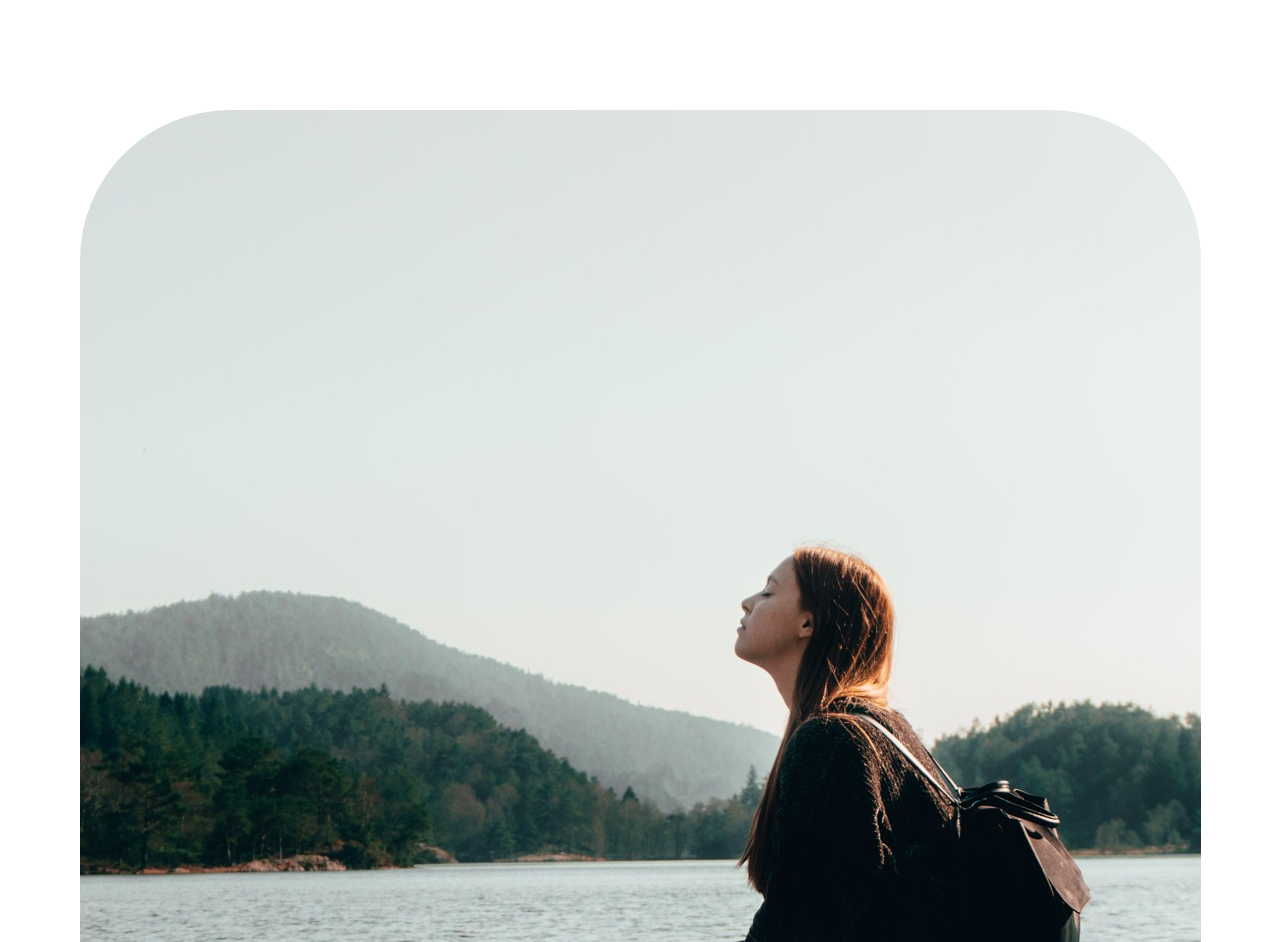
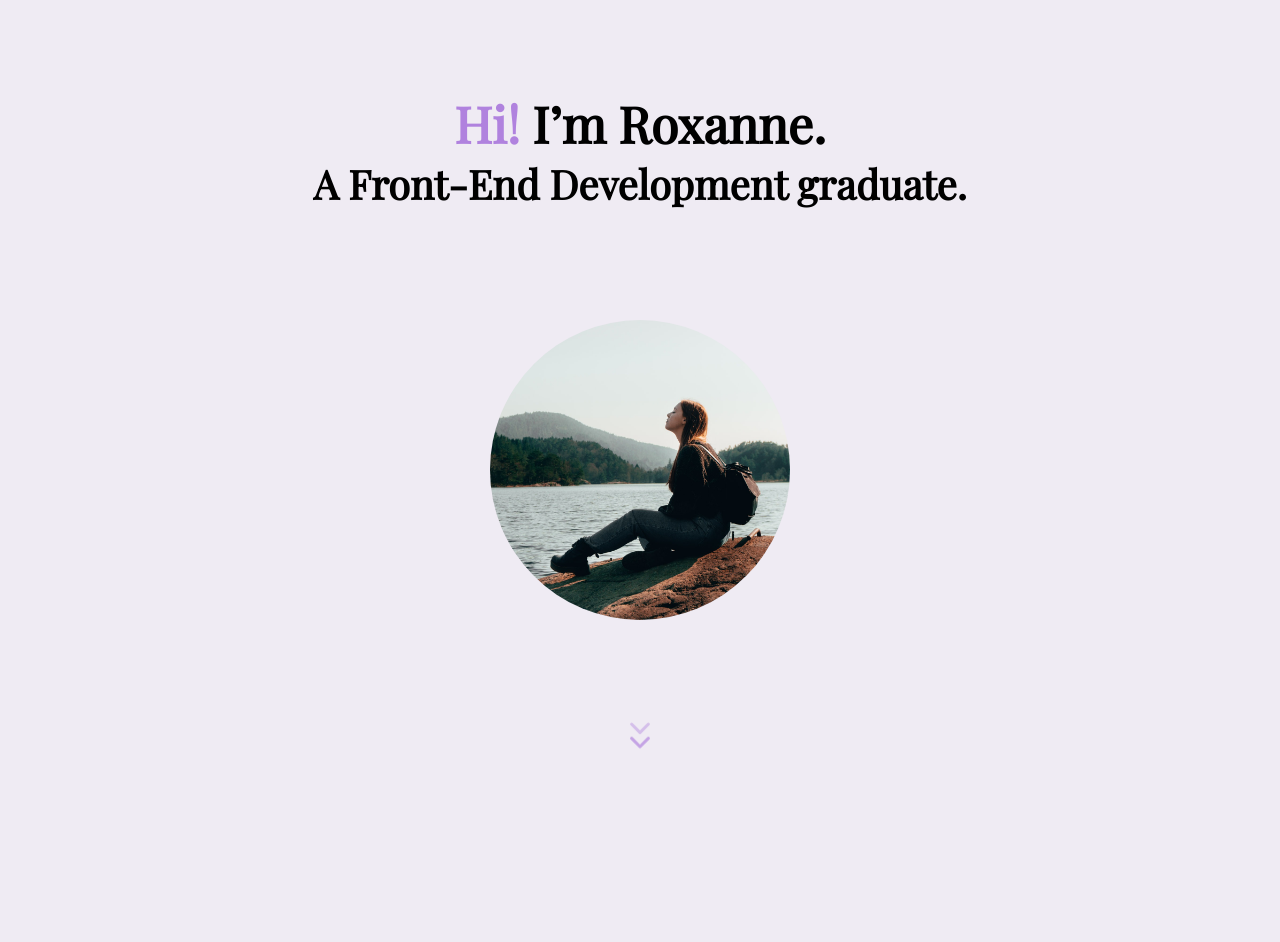
Before and after one commit to roxannefranco/portfolio-2, a React (Vite) app: page / in a window 1280 px wide. Shown: the part 90-1032 px from the top of the page. Built offline with nearby package versions, Linux system fonts and the light colour scheme.

Commit message:
Created scroll icon animation

```diff
--- a/src/components/About/index.jsx
+++ b/src/components/About/index.jsx
@@ -1,4 +1,5 @@
 import styles from "./styles.module.css";
+import Scroll from "../Scroll";
 
 function About() {
   return (
@@ -12,31 +13,7 @@ function About() {
         src="images/profilepic.jpg"
         alt="profile picture of a girl sitting on a mountain"
       />
-      <svg
-        className={styles.iconScroll}
-        width="40"
-        height="40"
-        viewBox="0 0 40 40"
-        fill="none"
-        xmlns="http://www.w3.org/2000/svg"
-      >
-        <path
-          className={styles.bottom}
-          d="M11.6667 21.6667L20 30L28.3333 21.6667"
-          stroke="#B082DE"
-          strokeWidth="3"
-          strokeLinecap="round"
-          strokeLinejoin="round"
-        />
-        <path
-          className={styles.top}
-          d="M11.6667 10L20 18.3333L28.3333 10"
-          stroke="#B082DE"
-          strokeWidth="3"
-          strokeLinecap="round"
-          strokeLinejoin="round"
-        />
-      </svg>
+      <Scroll />
     </div>
   );
 }
--- a/src/components/About/styles.module.css
+++ b/src/components/About/styles.module.css
@@ -6,15 +6,33 @@ h1 span {
   display: block;
   margin-left: auto;
   margin-right: auto;
+  margin-top: 80px;
   border-radius: 150px;
-  margin-top: 80px;
   max-width: 100%;
+  width: 300px;
+  height: 300px;
+  object-fit: cover;
 }
 
-.iconScroll {
-  display: inline-block;
-  padding-top: 100px;
-  padding-bottom: 180px;
+.welcomeText {
+  padding-top: 180px;
+  padding-left: 20px;
+  padding-right: 20px;
+  text-align: center;
+  background-color: var(--section-bg);
+}
+
+.welcomeText h1 {
+  font-family: var(--titlefont);
+  font-size: 50px;
+}
+
+.text {
+  font-family: var(--textfont);
+  font-weight: 300;
+  line-height: 22px;
+  font-size: 14px;
+  color: var(--textcolor);
 }
 
 .introTitle {
--- /dev/null
+++ b/src/components/Scroll/index.jsx
@@ -0,0 +1,33 @@
+import styles from "./styles.module.css";
+
+function Scroll() {
+  return (
+    <svg
+      className={styles.iconScroll}
+      width="40"
+      height="40"
+      viewBox="0 0 40 40"
+      fill="none"
+      xmlns="http://www.w3.org/2000/svg"
+    >
+      <path
+        className={styles.bottom}
+        d="M11.6667 21.6667L20 30L28.3333 21.6667"
+        stroke="#B082DE"
+        strokeWidth="3"
+        strokeLinecap="round"
+        strokeLinejoin="round"
+      />
+      <path
+        className={styles.top}
+        d="M11.6667 10L20 18.3333L28.3333 10"
+        stroke="#B082DE"
+        strokeWidth="3"
+        strokeLinecap="round"
+        strokeLinejoin="round"
+      />
+    </svg>
+  );
+}
+
+export default Scroll;
--- /dev/null
+++ b/src/components/Scroll/styles.module.css
@@ -0,0 +1,29 @@
+.iconScroll {
+  display: inline-block;
+  padding-top: 100px;
+  padding-bottom: 180px;
+}
+
+.top {
+  opacity: 0;
+  transform: translateY(-10px);
+  animation: topAnimation 1s ease-in-out infinite;
+  animation-delay: 150ms;
+}
+
+.bottom {
+  opacity: 0;
+  transform: translateY(-10px);
+  animation: topAnimation 1s ease-in-out infinite;
+}
+
+@keyframes topAnimation {
+  from {
+    opacity: 0;
+    transform: translateY(-10px);
+  }
+  to {
+    opacity: 1;
+    transform: translateY(0);
+  }
+}
```
